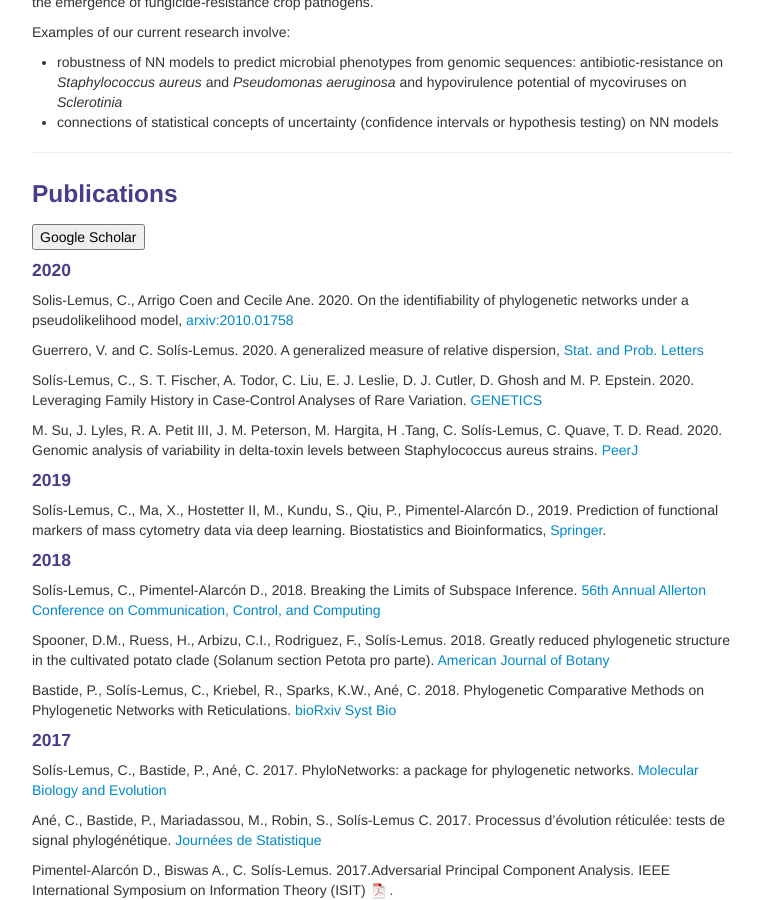
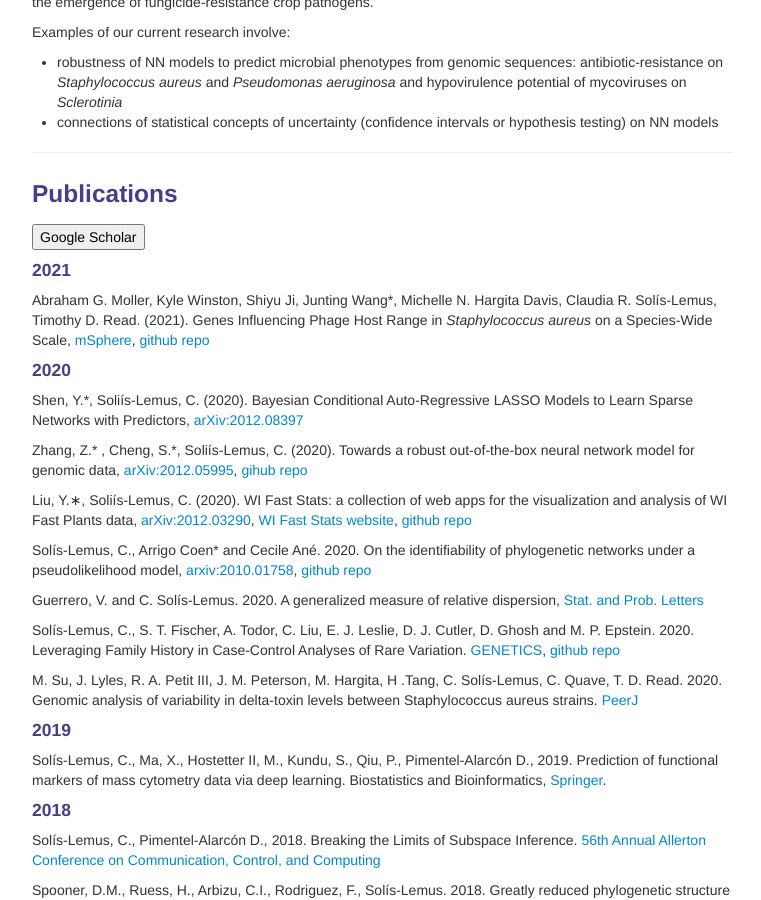
Before and after one commit to solislemuslab/solislemuslab.github.io, a Jekyll site: the page built from pages/research.md, in a window 1280 px wide and 900 px high, scrolled down 2476 px. Shown: the whole window, without its empty margins (258-1019 px from the left). Built offline with Jekyll 4.4.1, drawn with Linux system fonts in a browser that asks for light colours.

Commit message:
added papers

```diff
--- a/pages/research.md
+++ b/pages/research.md
@@ -105,15 +105,25 @@ Examples of our current research involve:
 
 <button type="button" onclick="window.location.href='https://scholar.google.com/citations?user=GrUypj8AAAAJ&hl=en&oi=ao';">Google Scholar</button>
 
+#### 2021
+
+Abraham G. Moller, Kyle Winston, Shiyu Ji, Junting Wang*, Michelle N. Hargita Davis, Claudia R. Solís-Lemus, Timothy D. Read. (2021). Genes Influencing Phage Host Range in _Staphylococcus aureus_ on a Species-Wide Scale, [mSphere](https://msphere.asm.org/content/6/1/e01263-20#sec-9), [github repo](https://github.com/solislemuslab/staph-nn)
+
 #### 2020
 
-Solis-Lemus, C., Arrigo Coen and Cecile Ane. 2020. On the identifiability of phylogenetic
-networks under a pseudolikelihood model, [arxiv:2010.01758](https://arxiv.org/abs/2010.01758)
+Shen, Y.*, Soli&iacute;s-Lemus, C. (2020). Bayesian Conditional Auto-Regressive LASSO Models to Learn Sparse Networks with Predictors, [arXiv:2012.08397](https://arxiv.org/abs/2012.08397)
+
+Zhang, Z.* , Cheng, S.*, Soli&iacute;s-Lemus, C. (2020). Towards a robust out-of-the-box neural network model for genomic data, [arXiv:2012.05995](https://arxiv.org/abs/2012.05995), [gihub repo](https://github.com/solislemuslab/dna-nn-theory)
+
+Liu, Y.∗, Soli&iacute;s-Lemus, C. (2020). WI Fast Stats: a collection of web apps for the visualization and analysis of WI Fast Plants data, [arXiv:2012.03290](https://arxiv.org/abs/2012.03290), [WI Fast Stats website](https://wi-fast-stats.wid.wisc.edu/), [github repo](https://github.com/crsl4/fast-stats)
+
+Sol&iacute;s-Lemus, C., Arrigo Coen* and Cecile An&eacute;. 2020. On the identifiability of phylogenetic
+networks under a pseudolikelihood model, [arxiv:2010.01758](https://arxiv.org/abs/2010.01758), [github repo](https://github.com/solislemuslab/snaq-identifiability)
 
 Guerrero, V. and C. Sol&iacute;s-Lemus. 2020. A generalized measure of relative dispersion, [Stat. and Prob. Letters](https://www.sciencedirect.com/science/article/pii/S0167715220301097?dgcid=author)
 
 Sol&iacute;s-Lemus, C., S. T. Fischer, A. Todor, C. Liu, E. J. Leslie, D. J. Cutler, D. Ghosh and M. P. Epstein. 2020. Leveraging Family History in Case-Control Analyses of Rare Variation.
-[GENETICS](https://doi.org/10.1534/genetics.119.302846)
+[GENETICS](https://doi.org/10.1534/genetics.119.302846), [github repo](https://github.com/crsl4/ordinal-gamut)
 
 M. Su, J. Lyles, R. A. Petit III, J. M. Peterson, M. Hargita, H .Tang, C. Sol&iacute;s-Lemus, C. Quave, T. D. Read. 2020. Genomic analysis of variability in delta-toxin levels between Staphylococcus aureus strains. [PeerJ](https://peerj.com/articles/8717/)
 
```
